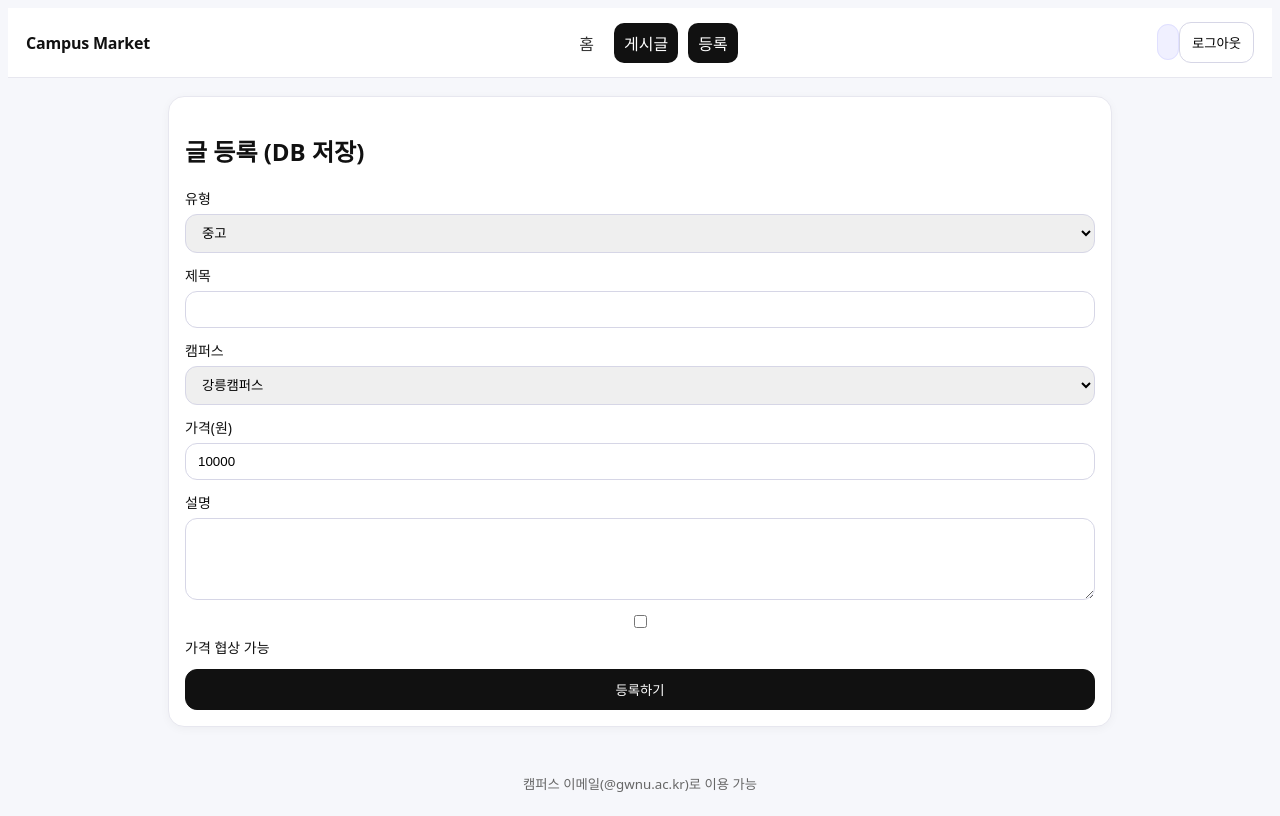
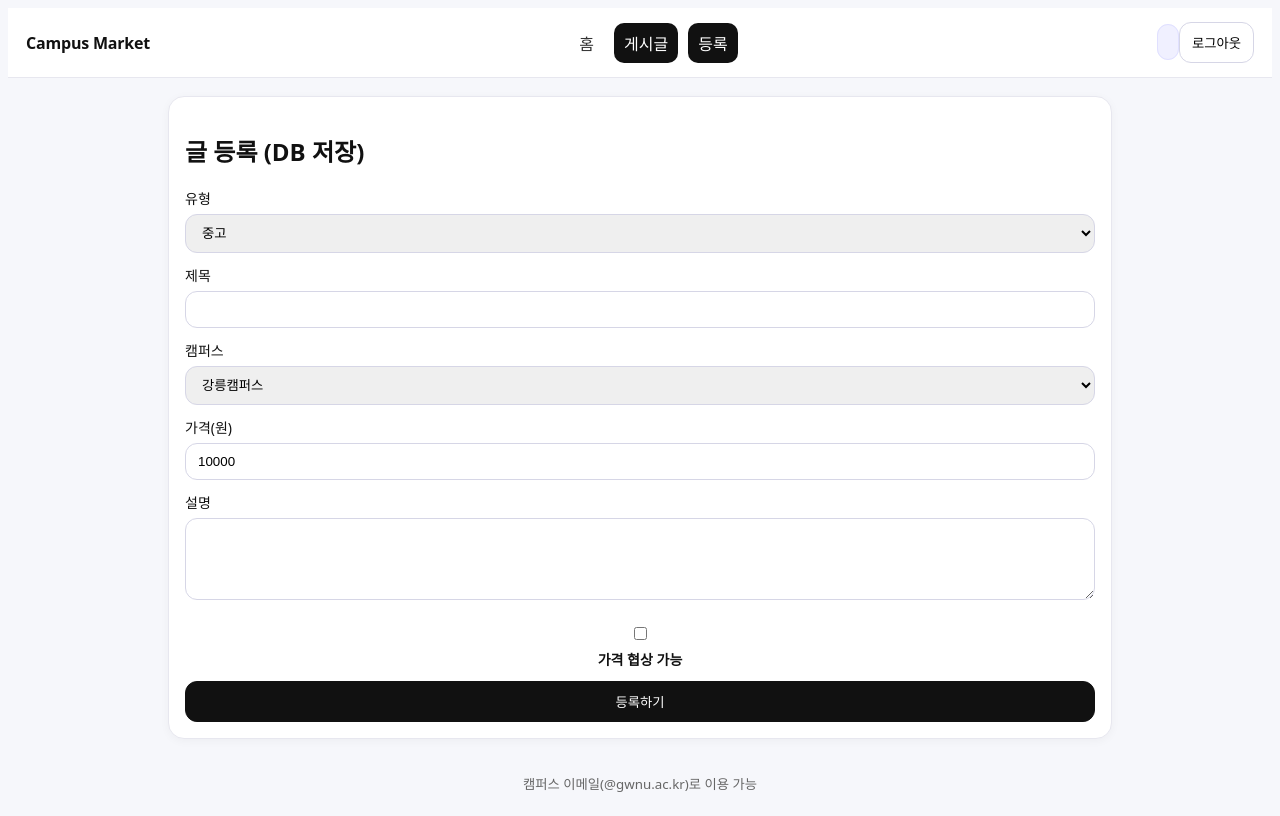
Before and after one commit to jimmychoi46/campus-groupbuy, a React (Vite) app: page /listings/new in a window 1280 px wide. Built offline with nearby package versions, Linux system fonts and the light colour scheme; sample sign-in values are in the browser's storage.

Commit message:
Refactor checkbox layout for negotiable pricing

```diff
--- a/src/pages/NewListing.jsx
+++ b/src/pages/NewListing.jsx
@@ -102,12 +102,18 @@ export default function NewListing() {
           <textarea value={desc} onChange={(e) => setDesc(e.target.value)} rows={4} />
         </label>
         {type === "USED" && (
-         <label>
-          <input type="checkbox" checked={negotiable} onChange={(e) => setNegotiable(e.target.checked)}
-          />
-          가격 협상 가능
-        </label>
+          <div style={{ marginTop: 12 }}>
+            <label style={{ display: "flex", alignItems: "center", gap: 6 }}>
+              <input
+                type="checkbox"
+                checked={negotiable}
+                onChange={(e) => setNegotiable(e.target.checked)}
+              />
+              <b>가격 협상 가능</b>
+            </label>
+           </div>
         )}
+
 
 
 
```
